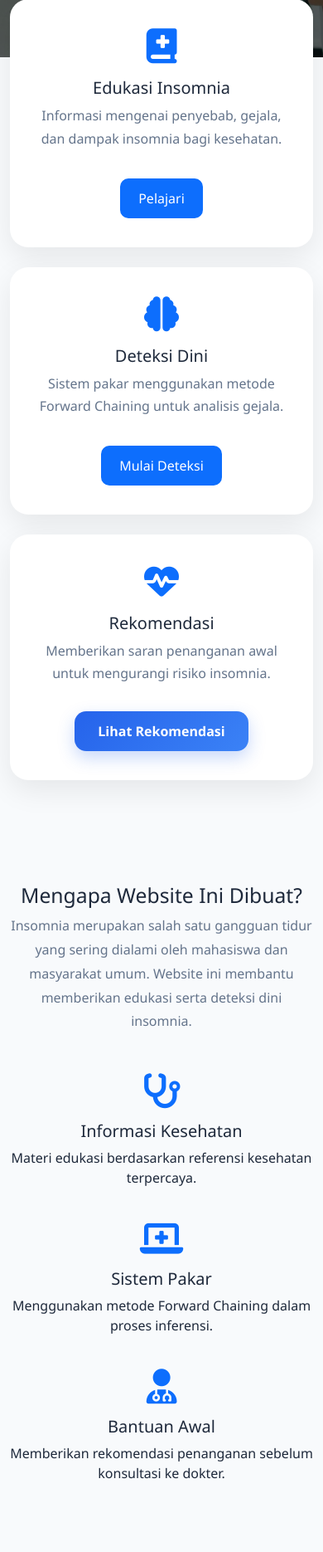
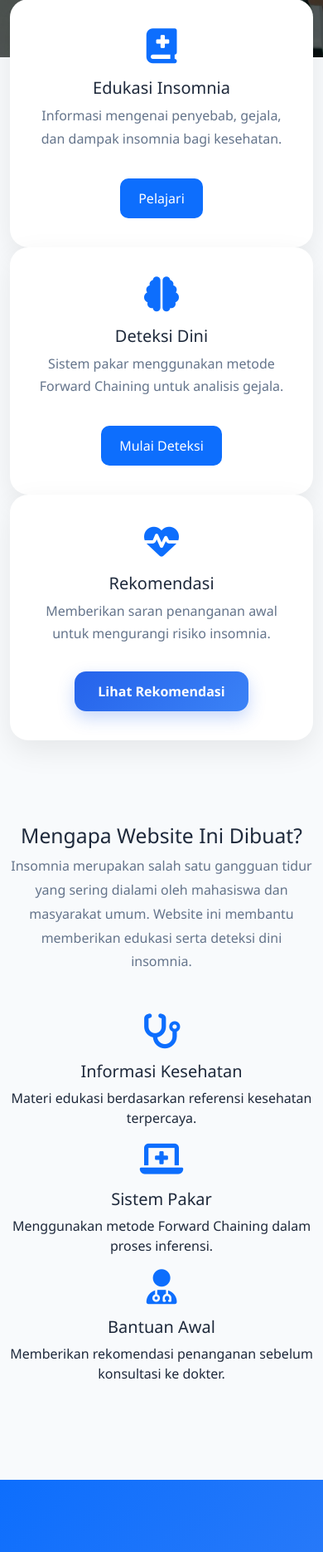
Before and after one commit to InnaPutri29/insomnia-expert-system, a Flask app: page / in a window 390 px wide. Shown: the part 806-2676 px from the top of the page at 83% size. Run offline with Flask 3, Linux system fonts and the light colour scheme.

```diff
--- a/templates/user/home.html
+++ b/templates/user/home.html
@@ -18,8 +18,7 @@
 <!-- INFO BOX -->
 <section class="info-box container">
   <div class="row text-center">
-    <!-- Penambahan col-12 dan mb-4 agar turun ke bawah di layar HP -->
-    <div class="col-12 col-md-4 mb-4 mb-md-0">
+    <div class="col-md-4">
       <div class="info-card">
         <i class="fa-solid fa-book-medical"></i>
 
@@ -34,8 +33,7 @@
       </div>
     </div>
 
-    <!-- Penambahan col-12 dan mb-4 agar turun ke bawah di layar HP -->
-    <div class="col-12 col-md-4 mb-4 mb-md-0">
+    <div class="col-md-4">
       <div class="info-card">
         <i class="fa-solid fa-brain"></i>
 
@@ -50,8 +48,7 @@
       </div>
     </div>
 
-    <!-- Penambahan col-12 dan mb-4 agar turun ke bawah di layar HP -->
-    <div class="col-12 col-md-4 mb-4 mb-md-0">
+    <div class="col-md-4">
       <div class="info-card">
         <i class="fa-solid fa-heart-pulse"></i>
 
@@ -81,8 +78,7 @@
     </p>
 
     <div class="row mt-5">
-      <!-- Penambahan col-12 dan mb-4 agar turun ke bawah di layar HP -->
-      <div class="col-12 col-md-4 mb-4 mb-md-0">
+      <div class="col-md-4">
         <i class="fa-solid fa-stethoscope icon"></i>
 
         <h5>Informasi Kesehatan</h5>
@@ -90,8 +86,7 @@
         <p>Materi edukasi berdasarkan referensi kesehatan terpercaya.</p>
       </div>
 
-      <!-- Penambahan col-12 dan mb-4 agar turun ke bawah di layar HP -->
-      <div class="col-12 col-md-4 mb-4 mb-md-0">
+      <div class="col-md-4">
         <i class="fa-solid fa-laptop-medical icon"></i>
 
         <h5>Sistem Pakar</h5>
@@ -99,8 +94,7 @@
         <p>Menggunakan metode Forward Chaining dalam proses inferensi.</p>
       </div>
 
-      <!-- Penambahan col-12 dan mb-4 agar turun ke bawah di layar HP -->
-      <div class="col-12 col-md-4 mb-4 mb-md-0">
+      <div class="col-md-4">
         <i class="fa-solid fa-user-doctor icon"></i>
 
         <h5>Bantuan Awal</h5>
```
